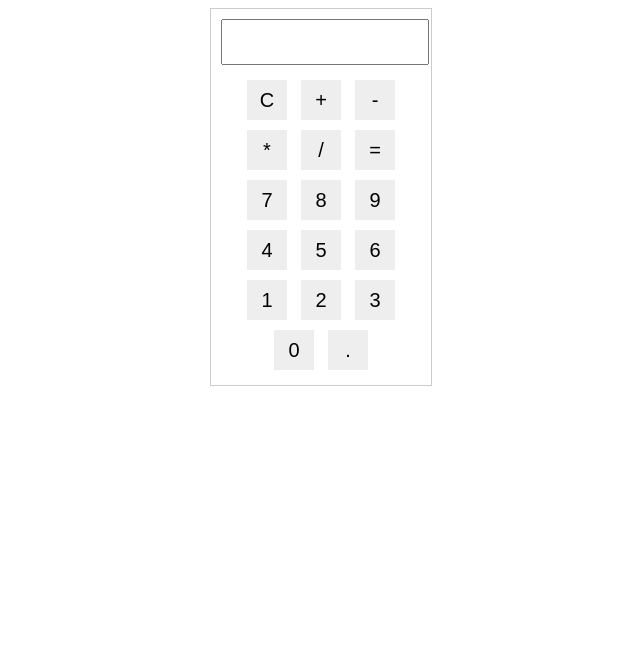
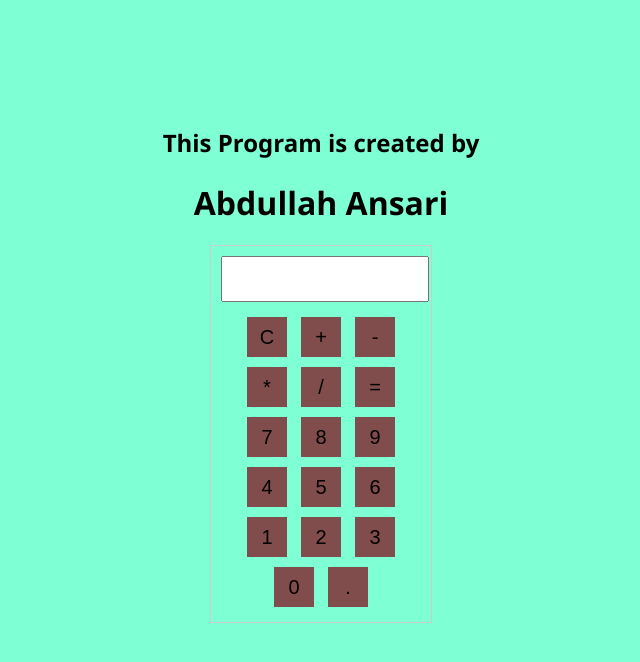
Before and after one commit to AbdullahAnsari94/Saylani-SMIT-C5, a plain HTML site: page index.html in a window 1280 px wide. Shown: the whole page, without its empty margins (319-959 px from the left). Drawn offline with Linux system fonts and the light colour scheme.

Commit message:
Creating Calculator

```diff
--- a/index.html
+++ b/index.html
@@ -7,7 +7,11 @@
     <link rel="stylesheet" href="style.css">
 </head>
 <body>
+    <div class="Main">
+        <h2>This Program is created by</h2>
+        <h1>Abdullah Ansari</h1>
     <div id="calculator">
+
         <input type="text" id="display" readonly>
         <button onclick="clearDisplay()">C</button>
         <button onclick="addToDisplay('+')">+</button>
@@ -27,7 +31,8 @@
         <button onclick="addToDisplay('0')">0</button>
         <button onclick="addToDisplay('.')">.</button>
       </div>
-      <script>
+    </div>
+      <script type="module">
         var display = document.getElementById('display');
 
             function addToDisplay(value) {
--- a/style.css
+++ b/style.css
@@ -1,9 +1,30 @@
+body{
+
+    background-color: aquamarine;
+}
+.Main{
+    width: 100%;
+    height: 100vh;
+    padding: auto;
+    margin-top: 10%;
+}
+
+h1{
+    text-align: center;
+    font-family: 'Segoe UI', Tahoma, Geneva, Verdana, sans-serif;
+}
+h2{
+    text-align: center;
+    font-family: 'Segoe UI', Tahoma, Geneva, Verdana, sans-serif;
+}
+
 #calculator {
   width: 200px;
   border: 1px solid #ccc;
   padding: 10px;
   margin: 0 auto;
   text-align: center;
+
 }
 
 #display {
@@ -20,10 +41,10 @@ button {
   margin: 5px;
   font-size: 20px;
   border: none;
-  background-color: #eee;
+  background-color: #814c4c;
   cursor: pointer;
 }
 
 button:hover {
-  background-color: #ccc;
+  background-color: #f30e0e;
 }
```
